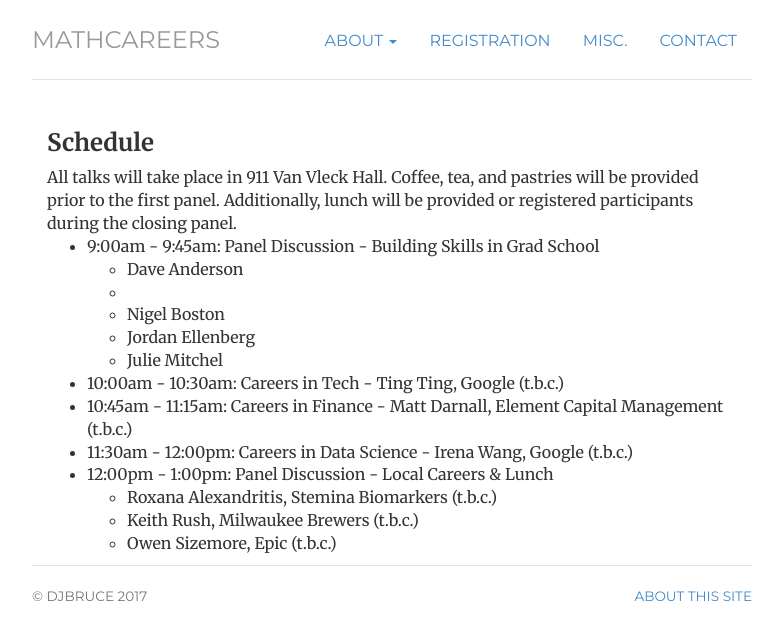
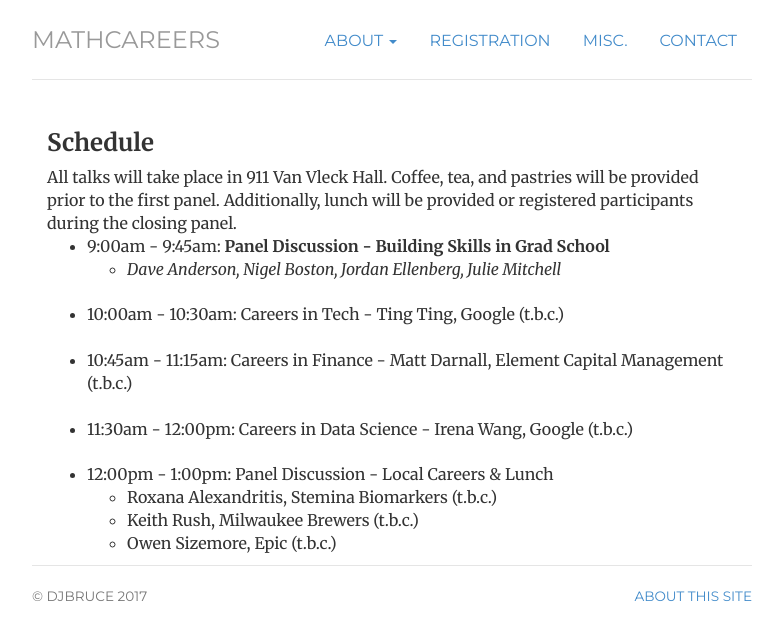
Before and after one commit to julietteBruce/MathCareers, a Jekyll site: the page built from schedule/index.html, in a window 1280 px wide. Shown: the top 640 px of the page, without its empty margins (248-1031 px from the left). Built offline with Jekyll 4.4.1, drawn with Linux system fonts in a browser that asks for light colours.

Commit message:
More Schedule Tweaks

```diff
--- a/schedule/index.html
+++ b/schedule/index.html
@@ -9,16 +9,17 @@ description: MathCareers Schedule
 
 All talks will take place in 911 Van Vleck Hall. Coffee, tea, and pastries will be provided prior to the first panel. Additionally, lunch will be provided or registered participants during the closing panel.
 <ul>
-	<li>9:00am - 9:45am: Panel Discussion - Building Skills in Grad School</li>
+	<li>9:00am - 9:45am: <b>Panel Discussion - Building Skills in Grad School</b></li>
 		<ul>
-			<li>Dave Anderson<li>
-			<li>Nigel Boston</li>
-			<li>Jordan Ellenberg</li>
-			<li>Julie Mitchel</li>
+			<li><i>Dave Anderson, Nigel Boston, Jordan Ellenberg, Julie Mitchell</i></li>
 		</ul>
+	<br>
 	<li>10:00am - 10:30am: Careers in Tech - Ting Ting, Google (t.b.c.)</li>
+	<br>
 	<li>10:45am - 11:15am: Careers in Finance - Matt Darnall, Element Capital Management (t.b.c.)</li>
+	<br>
 	<li>11:30am - 12:00pm: Careers in Data Science - Irena Wang, Google (t.b.c.)</li>
+	<br>
 	<li>12:00pm - 1:00pm: Panel Discussion - Local Careers & Lunch</li>
 		<ul>
 			<li>Roxana Alexandritis, Stemina Biomarkers (t.b.c.)</li>
```
